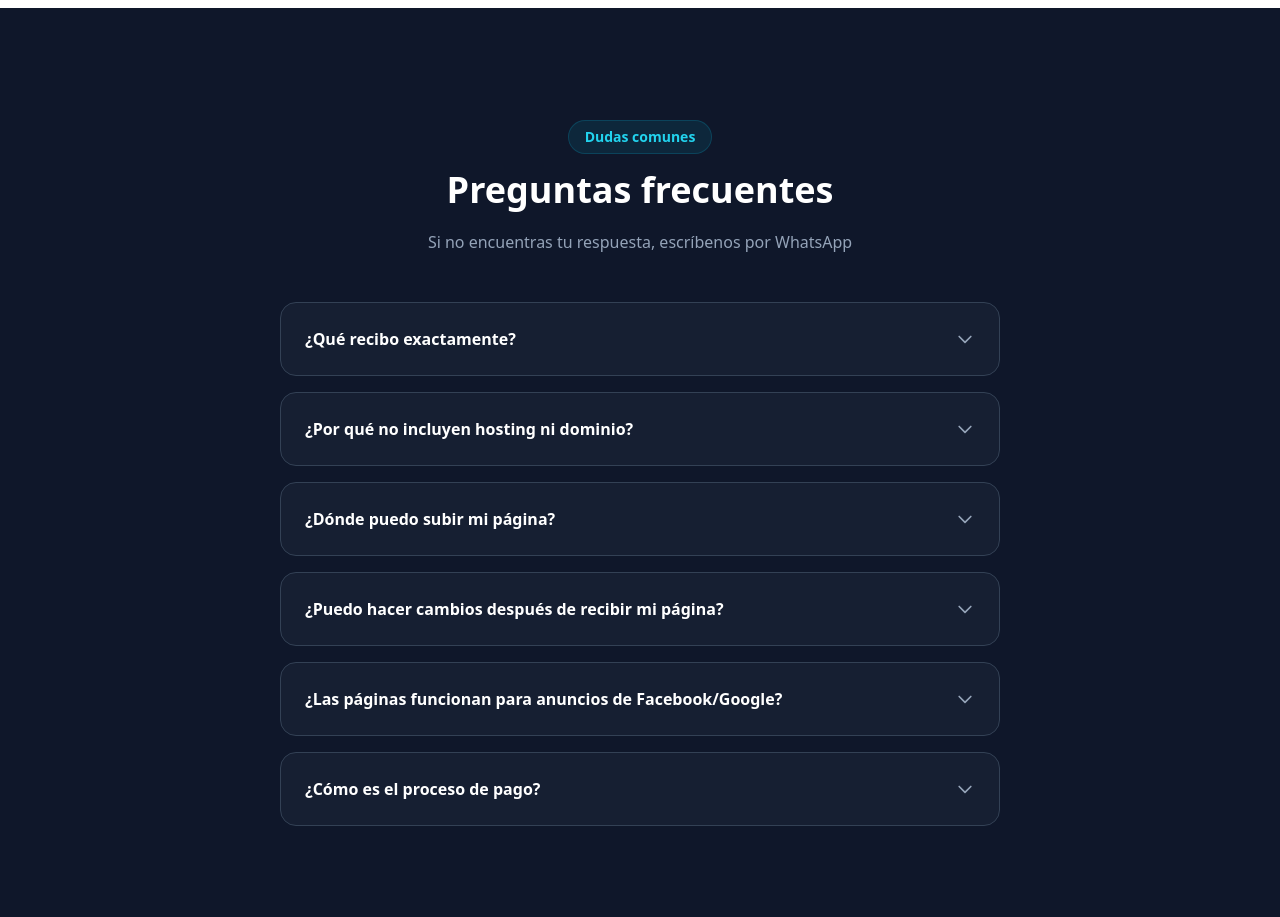
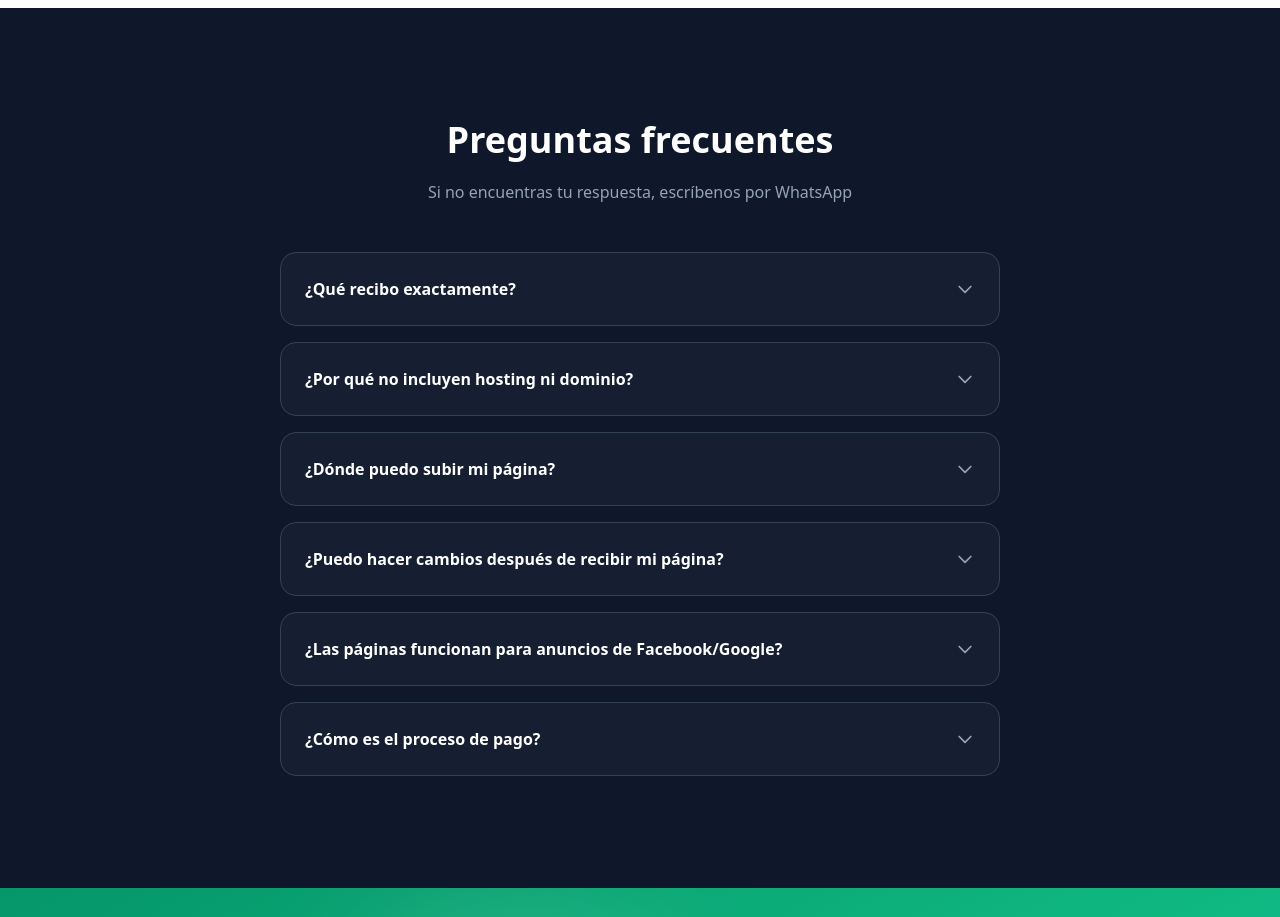
Before and after one commit to Luiszepedaxd/assistflowmx-webseller, a React (Vite) app: page / in a window 1280 px wide. Shown: the part 4280-5197 px from the top of the page. Built offline with nearby package versions, Linux system fonts and the light colour scheme.

Commit message:
style: Eliminar badge 'Dudas comunes' de la secciÃ³n FAQ

```diff
--- a/src/components/FAQSection.jsx
+++ b/src/components/FAQSection.jsx
@@ -17,9 +17,6 @@ const FAQSection = () => {
       <div className="max-w-3xl mx-auto px-6">
         {/* Encabezado */}
         <div className="text-center mb-12">
-          <span className="inline-block bg-cyan-500/10 border border-cyan-500/20 text-cyan-400 text-sm font-semibold px-4 py-1.5 rounded-full mb-4">
-            Dudas comunes
-          </span>
           <h2 className="text-3xl sm:text-4xl font-bold text-white mb-5">
             Preguntas frecuentes
           </h2>
```
